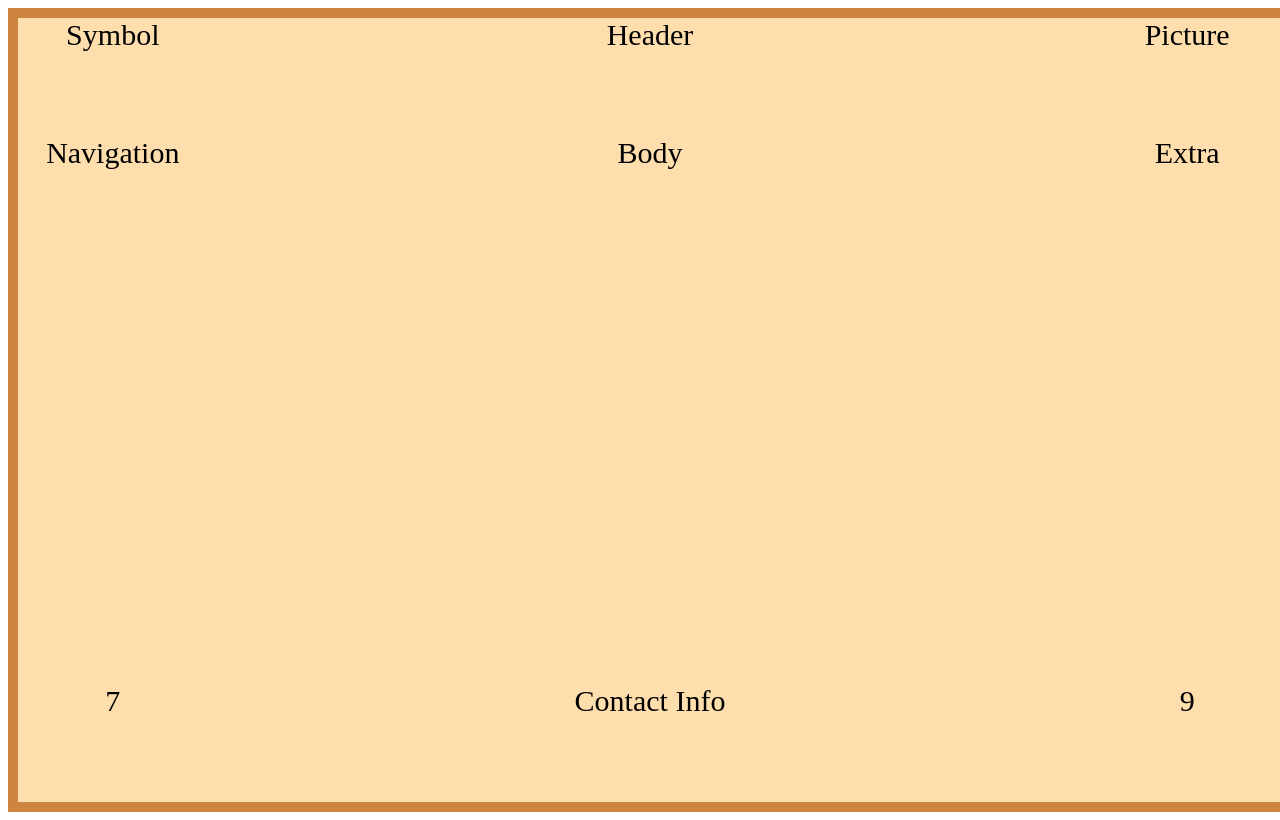
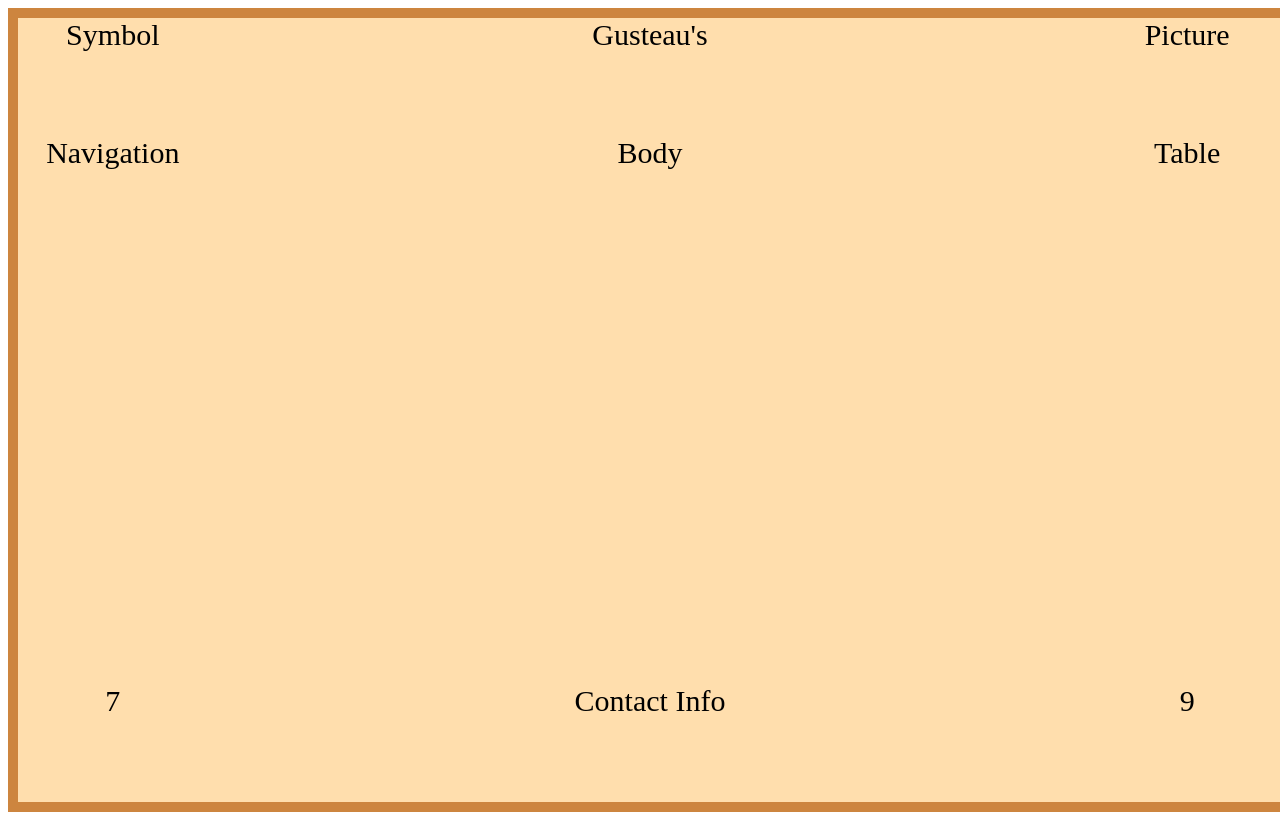
Before and after one commit to CoreyCAT/FinalProject, a plain HTML site: page index.html in a window 1280 px wide. Drawn offline with Linux system fonts and the light colour scheme.

Commit message:
Update index.html

```diff
--- a/index.html
+++ b/index.html
@@ -17,7 +17,7 @@
       <div class="grid-item">Symbol</div>
 
       <div class="grid-item">
-     Header
+     Gusteau's
       </div>
       <div class="grid-item">Picture</div>
 
@@ -25,7 +25,7 @@
 
       <div class="grid-item">Body</div>
 
-      <div class="grid-item">Extra</div>
+      <div class="grid-item">Table</div>
       <div class="grid-item">7</div>
       <div class="grid-item">Contact Info</div>
       <div class="grid-item">9</div>
```
